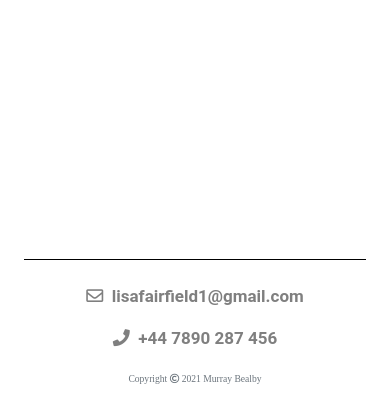
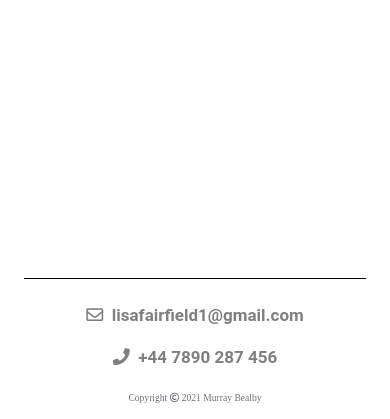
Before and after one commit to Bealby/lisa-fairfield-actress, a Flask app: page / in a window 390 px wide. Shown: the part 425-844 px from the top of the page. Run offline with Flask 2, Linux system fonts and the light colour scheme; some libraries are stand-ins or nearby versions; some web fonts are replaced.

Commit message:
Media query for footer margin-bottom in mb

```diff
--- a/static/css/style.css
+++ b/static/css/style.css
@@ -425,6 +425,7 @@ a:not([href]):not([tabindex]) {
      bottom: 0;
      width:100%;
      height:7rem;
+     margin-bottom: 1.8rem;
 }
 
  #wrapper {
@@ -553,7 +554,7 @@ audio {
     }
 }
 
-/*---Footer align margin-bottom for mobile devices for better spacing---*/
+/*---Footer font reduce for better viewing on---*/
  @media(min-width:768px){
      .footer-menuitem {
          font-size: 20px;
@@ -616,10 +617,11 @@ audio {
     }
 }
 
-/*---Increase height for footer for smaller devices to fit better on smaller devices at bottom---*/
+/*---Increase height for footer for smaller devices to fit better on smaller devices at bottom/ mb better spacing on mb---*/
  @media (min-width: 768px) {
      .footer{
          height:3.5rem;
+         margin-bottom: 3rem;
     }
 }
 
--- a/templates/base.html
+++ b/templates/base.html
@@ -94,7 +94,7 @@
 
         <!--Footer-->
         <footer class="container-fluid" id="wrapper">
-            <div class="row footer mb-5">
+            <div class="row footer">
                 <!--Block Divider-->
                 <div class="col-12">
                     <div class="header-block-divider mx-auto mt-0 mb-4"></div>
```
